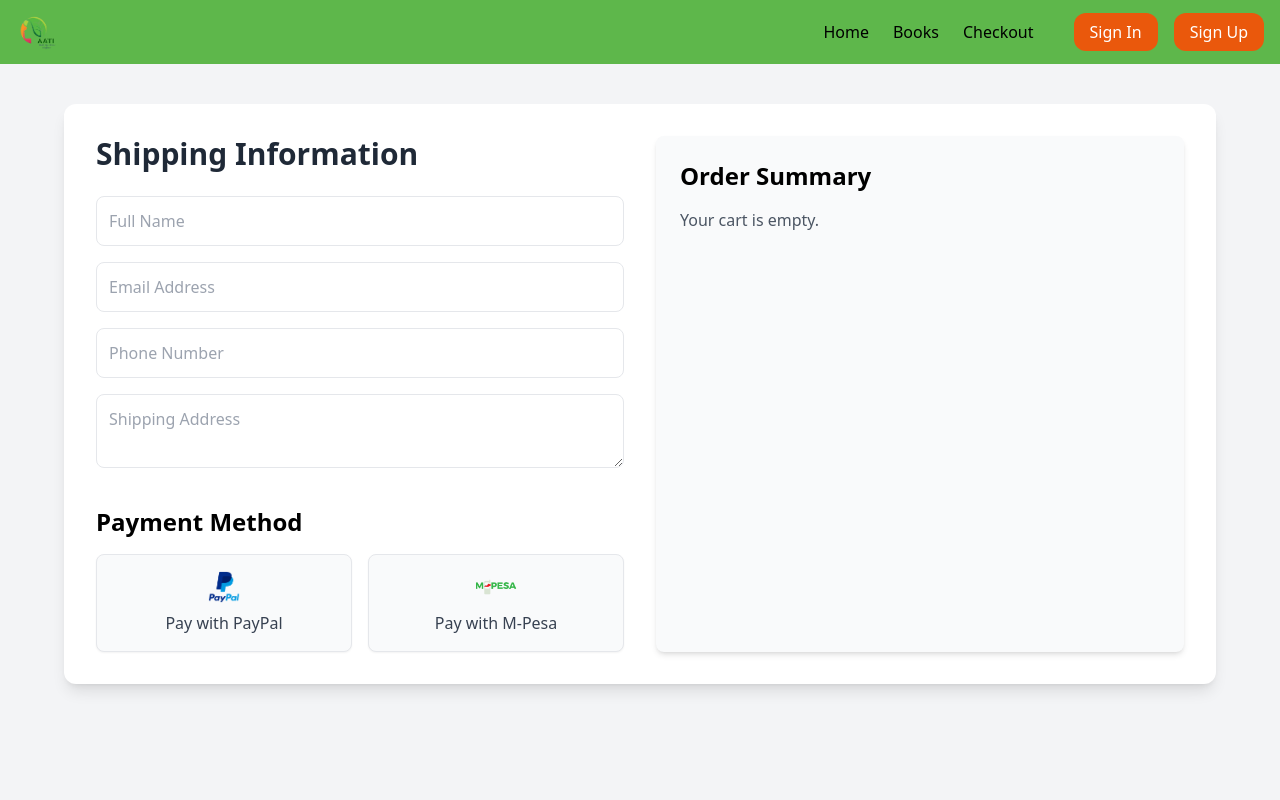
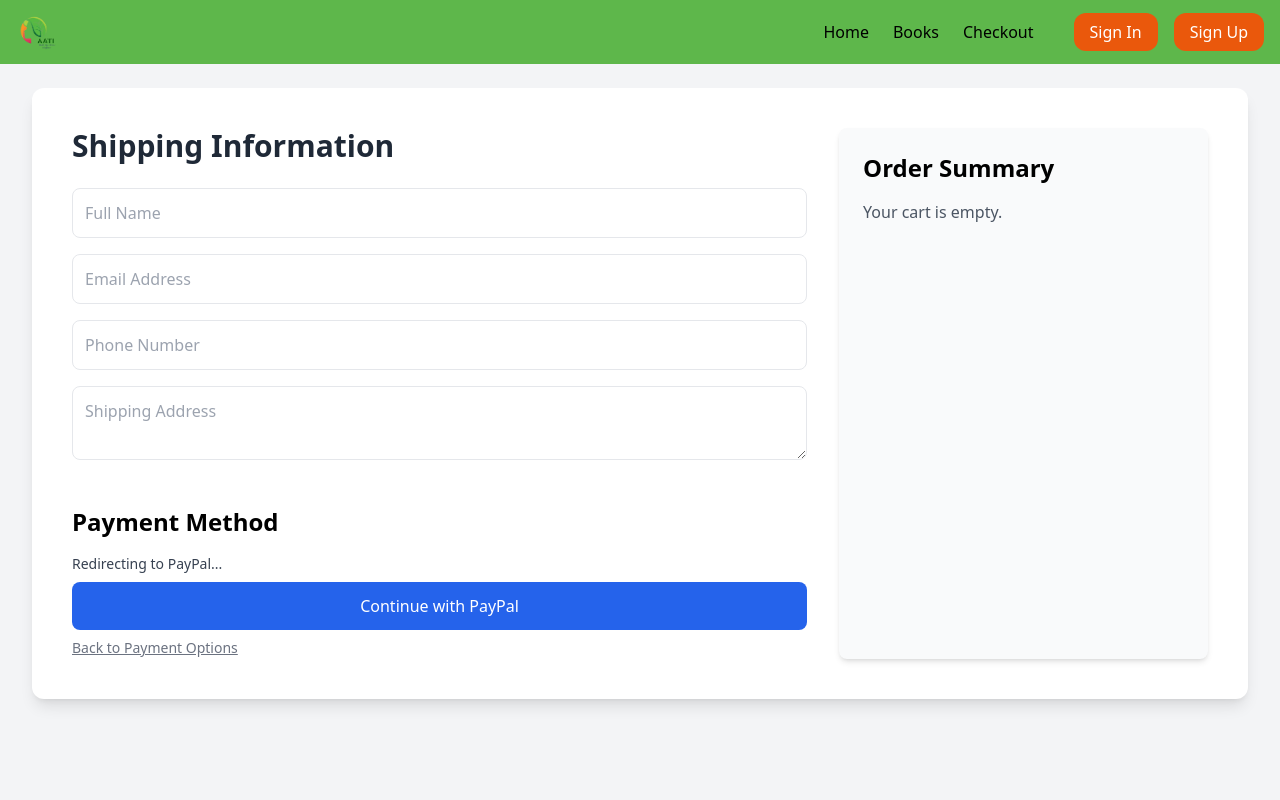
Before and after one commit to esther-malowa/clean-react, a React (Vite) app in the folder Frontend/AATIElearning/: page /checkout in a window 1280 px wide. Both pictures are taken after a click on the element "Pay with PayPal". Shown: the top 800 px of the page. Built offline with nearby package versions, Linux system fonts and the light colour scheme.

Commit message:
M-PESA checkout

```diff
--- a/Frontend/AATIElearning/src/components/cart/CheckoutPage.jsx
+++ b/Frontend/AATIElearning/src/components/cart/CheckoutPage.jsx
@@ -4,6 +4,7 @@ import Layout from "../HeaderFooter/Header";
 
 const CheckoutPage = () => {
   const { cartItems } = useCart();
+
   const [form, setForm] = useState({
     name: "",
     email: "",
@@ -11,8 +12,33 @@ const CheckoutPage = () => {
     phone: "",
   });
 
+  const [selectedPayment, setSelectedPayment] = useState(null);
+  const [mpesaNumber, setMpesaNumber] = useState("");
+  const [mpesaError, setMpesaError] = useState("");
+  const [processing, setProcessing] = useState(false);
+
   const handleChange = (e) => {
     setForm({ ...form, [e.target.name]: e.target.value });
+  };
+
+  const validatePhone = (number) => /^\+2547\d{8}$/.test(number);
+
+  const handleMpesaSubmit = (e) => {
+    e.preventDefault();
+    if (!validatePhone(mpesaNumber)) {
+      setMpesaError("Enter a valid Safaricom number like +254712345678");
+      return;
+    }
+    setMpesaError("");
+    setProcessing(true);
+
+    // Simulate processing
+    setTimeout(() => {
+      alert(`M-Pesa payment initiated for ${mpesaNumber}`);
+      setProcessing(false);
+      setSelectedPayment(null);
+      setMpesaNumber("");
+    }, 2000);
   };
 
   const total = cartItems.reduce((sum, item) => {
@@ -22,11 +48,12 @@ const CheckoutPage = () => {
 
   return (
     <Layout>
-      <div className="bg-gray-100 min-h-screen py-10">
-        <div className="max-w-6xl mx-auto bg-white rounded-xl shadow-lg p-8 grid md:grid-cols-2 gap-8">
-          {/* Checkout Form */}
-          <div>
-            <h2 className="text-3xl font-bold text-gray-800 mb-6">Shipping Information</h2>
+      <div className="bg-gray-100 min-h-screen py-6 px-4 sm:px-6 lg:px-8">
+        <div className="max-w-7xl mx-auto bg-white rounded-xl shadow-lg p-6 sm:p-10 flex flex-col lg:flex-row gap-8">
+
+          {/* LEFT SECTION - FORM + PAYMENT */}
+          <div className="w-full lg:w-2/3">
+            <h2 className="text-2xl sm:text-3xl font-bold text-gray-800 mb-6">Shipping Information</h2>
             <form className="space-y-4">
               <input
                 type="text"
@@ -61,32 +88,93 @@ const CheckoutPage = () => {
               />
             </form>
 
-            {/* Payment Options */}
-            <div className="mt-8">
-              <h3 className="text-2xl font-semibold mb-4">Payment Method</h3>
-              <div className="flex gap-4">
-                <div className="border p-4 rounded-lg w-1/2 text-center cursor-pointer bg-gray-50 hover:bg-gray-100 shadow-sm transition">
-                  <img src="/images/paypal.png" alt="PayPal" className="mx-auto mb-2 h-8 object-contain" />
-                  <p className="text-gray-700 font-medium">Pay with PayPal</p>
+            {/* PAYMENT OPTIONS */}
+            <div className="mt-10">
+              <h3 className="text-xl sm:text-2xl font-semibold mb-4">Payment Method</h3>
+
+              {!selectedPayment && (
+                <div className="flex flex-col sm:flex-row gap-4">
+                  <div
+                    onClick={() => setSelectedPayment("paypal")}
+                    className="border p-4 rounded-lg w-full sm:w-1/2 text-center cursor-pointer bg-gray-50 hover:bg-gray-100 shadow-sm transition"
+                  >
+                    <img src="/images/paypal.png" alt="PayPal" className="mx-auto mb-2 h-8 object-contain" />
+                    <p className="text-gray-700 font-medium">Pay with PayPal</p>
+                  </div>
+
+                  <div
+                    onClick={() => setSelectedPayment("mpesa")}
+                    className="border p-4 rounded-lg w-full sm:w-1/2 text-center cursor-pointer bg-gray-50 hover:bg-gray-100 shadow-sm transition"
+                  >
+                    <img src="/images/mpesa.png" alt="M-Pesa" className="mx-auto mb-2 h-8 object-contain" />
+                    <p className="text-gray-700 font-medium">Pay with M-Pesa</p>
+                  </div>
                 </div>
-                <div className="border p-4 rounded-lg w-1/2 text-center cursor-pointer bg-gray-50 hover:bg-gray-100 shadow-sm transition">
-                  <img src="/images/mpesa.png" alt="M-Pesa" className="mx-auto mb-2 h-8 object-contain" />
-                  <p className="text-gray-700 font-medium">Pay with M-Pesa</p>
+              )}
+
+              {/* M-PESA PAYMENT FORM */}
+              {selectedPayment === "mpesa" && (
+                <form onSubmit={handleMpesaSubmit} className="space-y-4 mt-4">
+                  <label className="block font-medium text-gray-700">Enter M-Pesa Number:</label>
+                  <input
+                    type="tel"
+                    placeholder="+2547XXXXXXXX"
+                    value={mpesaNumber}
+                    onChange={(e) => setMpesaNumber(e.target.value)}
+                    className="w-full p-3 border rounded-lg focus:ring-2 focus:ring-green-400 focus:outline-none"
+                    required
+                  />
+                  {mpesaError && <p className="text-red-500 text-sm">{mpesaError}</p>}
+                  <button
+                    type="submit"
+                    disabled={processing}
+                    className="w-full bg-green-600 text-white py-3 rounded-lg hover:bg-green-700"
+                  >
+                    {processing ? "Processing..." : "Pay Now"}
+                  </button>
+                  <button
+                    type="button"
+                    onClick={() => setSelectedPayment(null)}
+                    className="text-sm text-gray-500 underline mt-2"
+                  >
+                    Back to Payment Options
+                  </button>
+                </form>
+              )}
+
+              {/* PAYPAL MOCK ACTION */}
+              {selectedPayment === "paypal" && (
+                <div className="mt-4">
+                  <p className="text-sm text-gray-700 mb-2">Redirecting to PayPal...</p>
+                  <button
+                    type="button"
+                    onClick={() => alert("Redirected to PayPal (simulation)")}
+                    className="w-full bg-blue-600 text-white py-3 rounded-lg hover:bg-blue-700"
+                  >
+                    Continue with PayPal
+                  </button>
+                  <button
+                    type="button"
+                    onClick={() => setSelectedPayment(null)}
+                    className="text-sm text-gray-500 underline mt-2"
+                  >
+                    Back to Payment Options
+                  </button>
                 </div>
-              </div>
+              )}
             </div>
           </div>
 
-          {/* Order Summary */}
-          <div className="bg-gray-50 p-6 rounded-lg shadow-md">
-            <h3 className="text-2xl font-bold mb-4">Order Summary</h3>
+          {/* RIGHT SECTION - ORDER SUMMARY */}
+          <div className="w-full lg:w-1/3 bg-gray-50 p-6 rounded-lg shadow-md">
+            <h3 className="text-xl sm:text-2xl font-bold mb-4">Order Summary</h3>
             {cartItems.length === 0 ? (
               <p className="text-gray-600">Your cart is empty.</p>
             ) : (
               <>
                 <ul className="divide-y divide-gray-200 mb-4">
                   {cartItems.map((item, index) => (
-                    <li key={index} className="flex justify-between py-2 text-gray-800">
+                    <li key={index} className="flex justify-between py-2 text-gray-800 text-sm sm:text-base">
                       <span>{item.title}</span>
                       <span>{item.price}</span>
                     </li>
```
Also changed, not shown: 1 other file (tests, documents, lock files or other folders).
